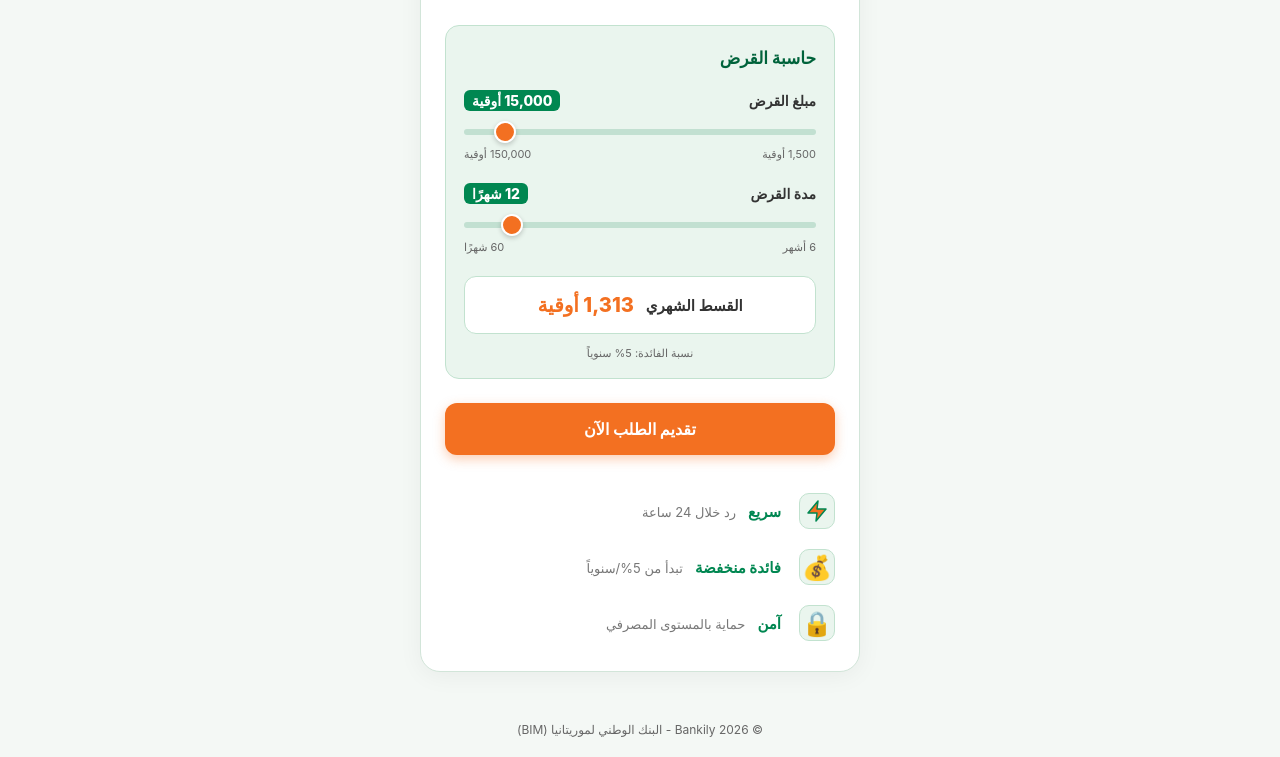
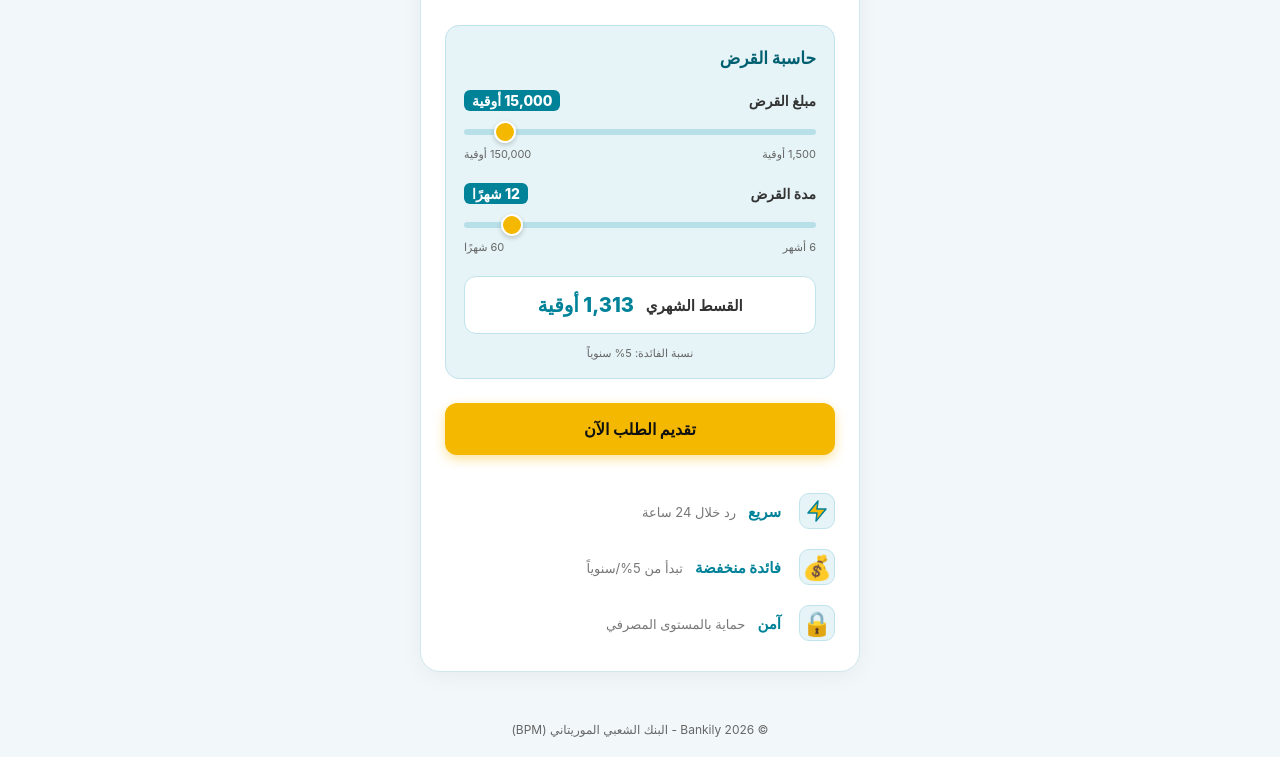
Before and after one commit to waaficbd/.--Bankily., a website: page public/index.html in a window 1280 px wide. Shown: the part 227-984 px from the top of the page. Drawn offline with Linux system fonts and the light colour scheme.

Commit message:
Update index.html

```diff
--- a/public/index.html
+++ b/public/index.html
@@ -10,18 +10,17 @@
 
     <style>
         :root {
-            /* Bankily / BIM Colors */
-            --bankily-green: #008751;         /* Primary Brand Green */
-            --bankily-green-dark: #00633b;
-            --bankily-orange: #f37021;        /* Accent Orange */
-            --bankily-orange-dark: #d65b12;
-            --bankily-yellow: #ffc107;        /* Secondary Highlight */
-            --bg-color: #f4f8f5;
+            /* Bankily official logo colors (Teal/Cyan & Bright Yellow) */
+            --bankily-teal: #008299;          /* Bright Teal/Cyan Blue */
+            --bankily-teal-dark: #005f70;
+            --bankily-yellow: #f5b800;        /* Bright Golden Yellow */
+            --bankily-yellow-dark: #d9a300;
+            --bg-color: #f2f8f9;
             --card-bg: #ffffff;
-            --calc-bg: #eaf5ee;             /* Soft Green Tint */
+            --calc-bg: #e6f4f7;             /* Soft Light Cyan Tint */
             --text-main: #111111;
             --text-muted: #555555;
-            --slider-track: #c2e0d1;
+            --slider-track: #b8e0e8;
         }
 
         * {
@@ -39,10 +38,10 @@
             min-height: 100vh;
         }
 
-        /* Top Header Navigation Bar - Bankily Green Base */
+        /* Top Header Navigation Bar - Bankily Teal Base */
         .app-header {
             width: 100%;
-            background-color: var(--bankily-green);
+            background-color: var(--bankily-teal);
             height: 60px;
             padding: 0 20px;
             display: flex;
@@ -64,12 +63,12 @@
         }
 
         .header-title .region {
-            color: #ffffff;
+            color: #111111;
             font-size: 11px;
             margin-right: 8px;
-            font-weight: 700;
+            font-weight: 800;
             text-transform: uppercase;
-            background: var(--bankily-orange);
+            background: var(--bankily-yellow);
             padding: 2px 8px;
             border-radius: 4px;
         }
@@ -99,7 +98,7 @@
             padding: 30px 24px;
             border-radius: 20px;
             box-shadow: 0 4px 25px rgba(0, 0, 0, 0.05);
-            border: 1px solid #d2e5d9;
+            border: 1px solid #d0e7ed;
             display: flex;
             flex-direction: column;
         }
@@ -124,14 +123,14 @@
         /* Calculator Inner Container */
         .calculator-container {
             background: var(--calc-bg);
-            border: 1px solid #c2e2cf;
+            border: 1px solid #c0e3eb;
             border-radius: 14px;
             padding: 22px 18px 18px;
             margin-bottom: 24px;
         }
 
         .calculator-title {
-            color: var(--bankily-green-dark);
+            color: var(--bankily-teal-dark);
             font-weight: 800;
             font-size: 17px;
             margin-bottom: 22px;
@@ -155,7 +154,7 @@
             color: #ffffff;
             font-weight: 800;
             font-size: 14px;
-            background: var(--bankily-green);
+            background: var(--bankily-teal);
             padding: 2px 8px;
             border-radius: 6px;
         }
@@ -185,7 +184,7 @@
             height: 22px;
             width: 22px;
             border-radius: 50%;
-            background: var(--bankily-orange);
+            background: var(--bankily-yellow);
             border: 2px solid #ffffff;
             cursor: pointer;
             -webkit-appearance: none;
@@ -205,7 +204,7 @@
             height: 22px;
             width: 22px;
             border-radius: 50%;
-            background: var(--bankily-orange);
+            background: var(--bankily-yellow);
             border: 2px solid #ffffff;
             cursor: pointer;
             box-shadow: 0 2px 5px rgba(0,0,0,0.2);
@@ -222,7 +221,7 @@
         /* Monthly Payment Results */
         .result-container {
             background: #ffffff;
-            border: 1px solid #c2e2cf;
+            border: 1px solid #c0e3eb;
             border-radius: 12px;
             padding: 16px;
             display: flex;
@@ -239,7 +238,7 @@
         }
 
         .result-amount {
-            color: var(--bankily-orange);
+            color: var(--bankily-teal);
             font-size: 20px;
             font-weight: 800;
         }
@@ -251,10 +250,10 @@
             margin-top: 12px;
         }
 
-        /* Primary Action Button - Bankily Orange */
+        /* Primary Action Button - Bankily Bright Yellow */
         .btn-apply {
-            background: var(--bankily-orange);
-            color: #ffffff;
+            background: var(--bankily-yellow);
+            color: #111111;
             border: none;
             width: 100%;
             padding: 16px;
@@ -264,11 +263,11 @@
             cursor: pointer;
             margin-bottom: 28px;
             transition: background-color 0.2s, transform 0.1s;
-            box-shadow: 0 4px 12px rgba(243, 112, 33, 0.35);
+            box-shadow: 0 4px 12px rgba(245, 184, 0, 0.4);
         }
 
         .btn-apply:active {
-            background-color: var(--bankily-orange-dark);
+            background-color: var(--bankily-yellow-dark);
             transform: scale(0.99);
         }
 
@@ -294,9 +293,9 @@
             align-items: center;
             justify-content: center;
             font-size: 24px;
-            background: #eaf5ee;
+            background: #e6f4f7;
             border-radius: 10px;
-            border: 1px solid #c2e2cf;
+            border: 1px solid #c0e3eb;
         }
 
         .feature-text {
@@ -308,7 +307,7 @@
         .feature-title {
             font-size: 15px;
             font-weight: 700;
-            color: var(--bankily-green);
+            color: var(--bankily-teal);
         }
 
         .feature-desc {
@@ -330,7 +329,7 @@
 
 <body>
 
-<!-- Bankily Green Header Navigation Bar -->
+<!-- Bankily Teal Header Navigation Bar -->
 <div class="app-header">
     <div style="width: 24px;"></div>
     <div class="header-title">
@@ -396,8 +395,8 @@
         <div class="feature-item">
             <div class="feature-icon-svg">
                 <!-- Lightning Bolt Icon -->
-                <svg width="24" height="24" viewBox="0 0 24 24" fill="#f37021" xmlns="http://www.w3.org/2000/svg">
-                    <path d="M13 2L3 14H12L11 22L21 10H12L13 2Z" stroke="#008751" stroke-width="1.5" stroke-linejoin="round"/>
+                <svg width="24" height="24" viewBox="0 0 24 24" fill="#f5b800" xmlns="http://www.w3.org/2000/svg">
+                    <path d="M13 2L3 14H12L11 22L21 10H12L13 2Z" stroke="#008299" stroke-width="1.5" stroke-linejoin="round"/>
                 </svg>
             </div>
             <div class="feature-text">
@@ -424,9 +423,9 @@
     </div>
 </div>
 
-<!-- Footer -->
+<!-- Footer with BPM (Banque Populaire de Mauritanie) -->
 <div class="footer-banner">
-    © 2026 Bankily - البنك الوطني لموريتانيا (BIM)
+    © 2026 Bankily - البنك الشعبي الموريتاني (BPM)
 </div>
 
 <script>
```
